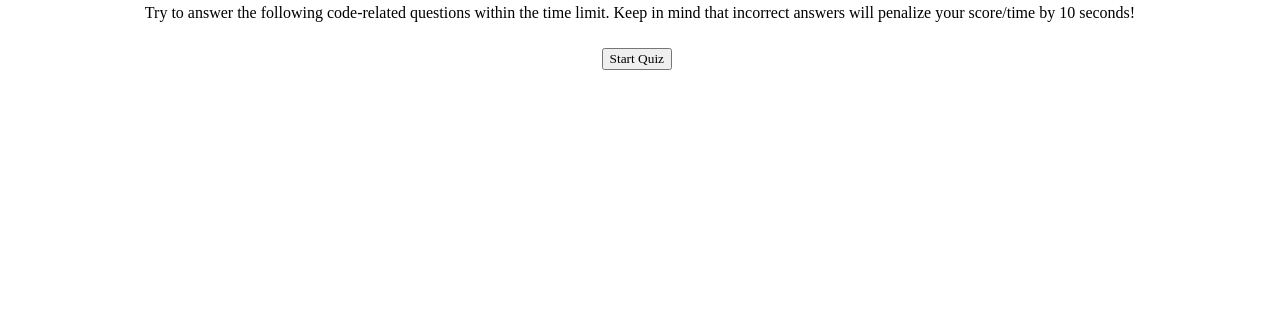
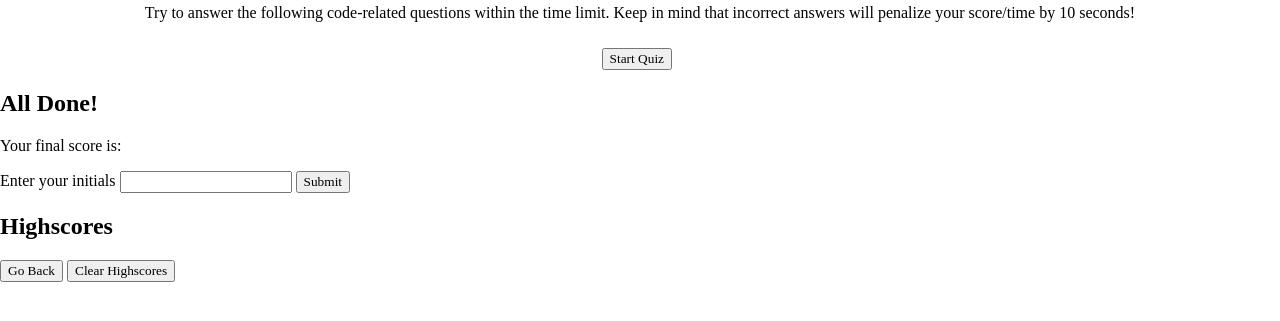
Before and after one commit to lyubomirg1995/coding-quiz, a plain HTML site: page index.html in a window 1280 px wide. Shown: the part 133-454 px from the top of the page. Drawn offline with nearby package versions, Linux system fonts and the light colour scheme.

Commit message:
progress towards ending quiz if questions run out

```diff
--- a/assets/js/script.js
+++ b/assets/js/script.js
@@ -48,8 +48,13 @@ function startGame () {
 
 function setNextQuestion() {
     resetState()
+    console.log(currentQuestionIndex);
+    if(currentQuestionIndex > shuffledQuestions.length -1) {
+        showQuestion(shuffledQuestions[currentQuestionIndex])
+    } else {
 
-    showQuestion(shuffledQuestions[currentQuestionIndex])
+    }
+    //Call function to end game and enter highscore
 }
 
 function showQuestion(question) {
--- a/index.html
+++ b/index.html
@@ -47,6 +47,32 @@
 
           </div>
         </div>
+    </div>
+
+    <div class="submission-card">
+      <h2>All Done!</h2>
+      <p id="highscore-final">Your final score is:</p>
+      <form>
+        <div class="input-group">
+          <label for="email">Enter your initials</label>
+          <input type="initials" name="initials" id="initials" placeholder="" />
+          <button id="submit">Submit</button>
+        </div>
+        <div id="msg"></div>
+
+      </form>
+    </div>
+
+    <div class="highscores">
+      <h2>Highscores</h2>
+      <form>
+        <div class="highscores-input">
+          <p id="highscore-saved"></p>
+          <button id="go-back">Go Back</button>
+          <button id="clear-highscores">Clear Highscores</button>
+        </div>
+      </form>
+    </div>
 
 
     <script src="https://code.jquery.com/jquery-3.5.1.min.js"></script>
```
